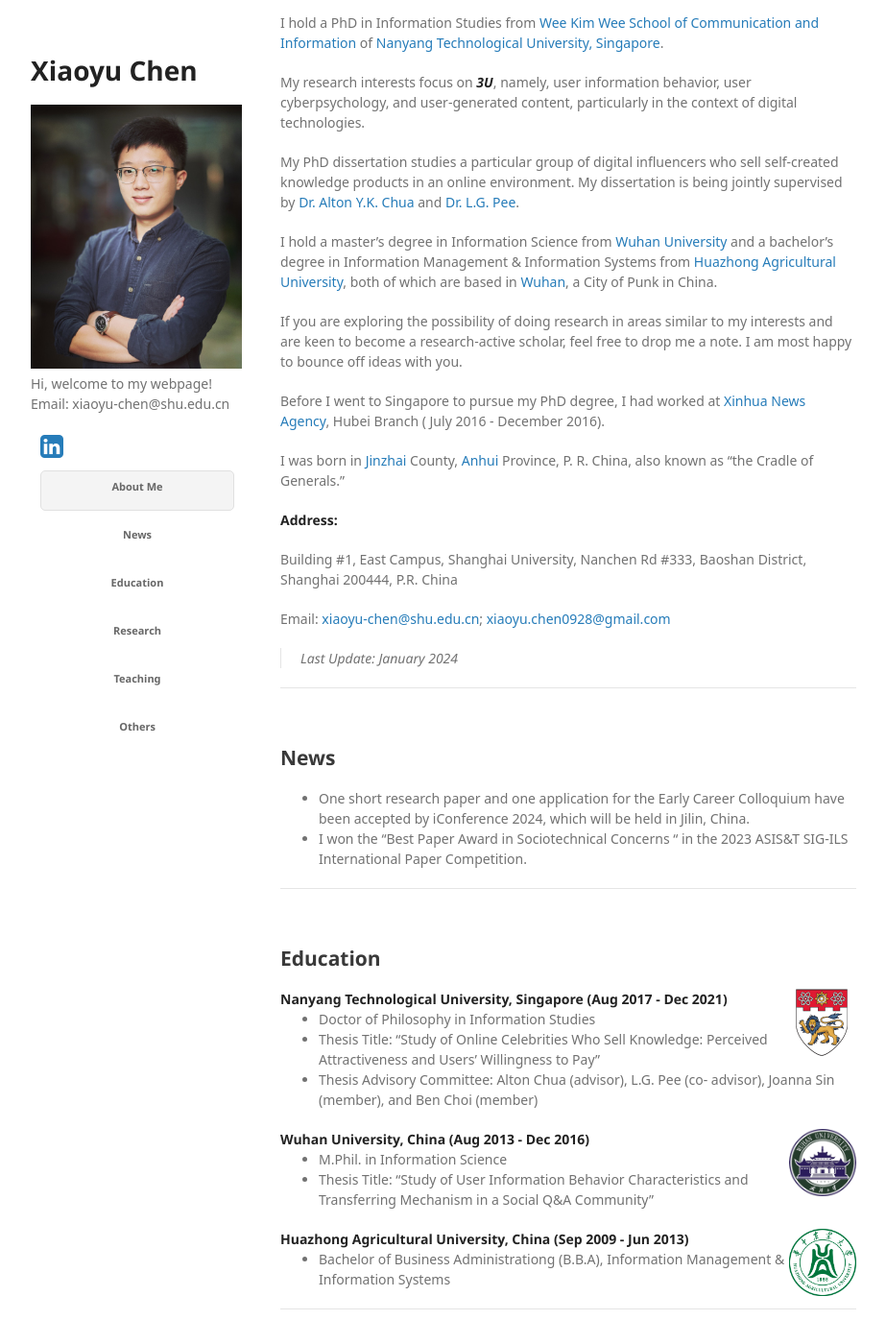
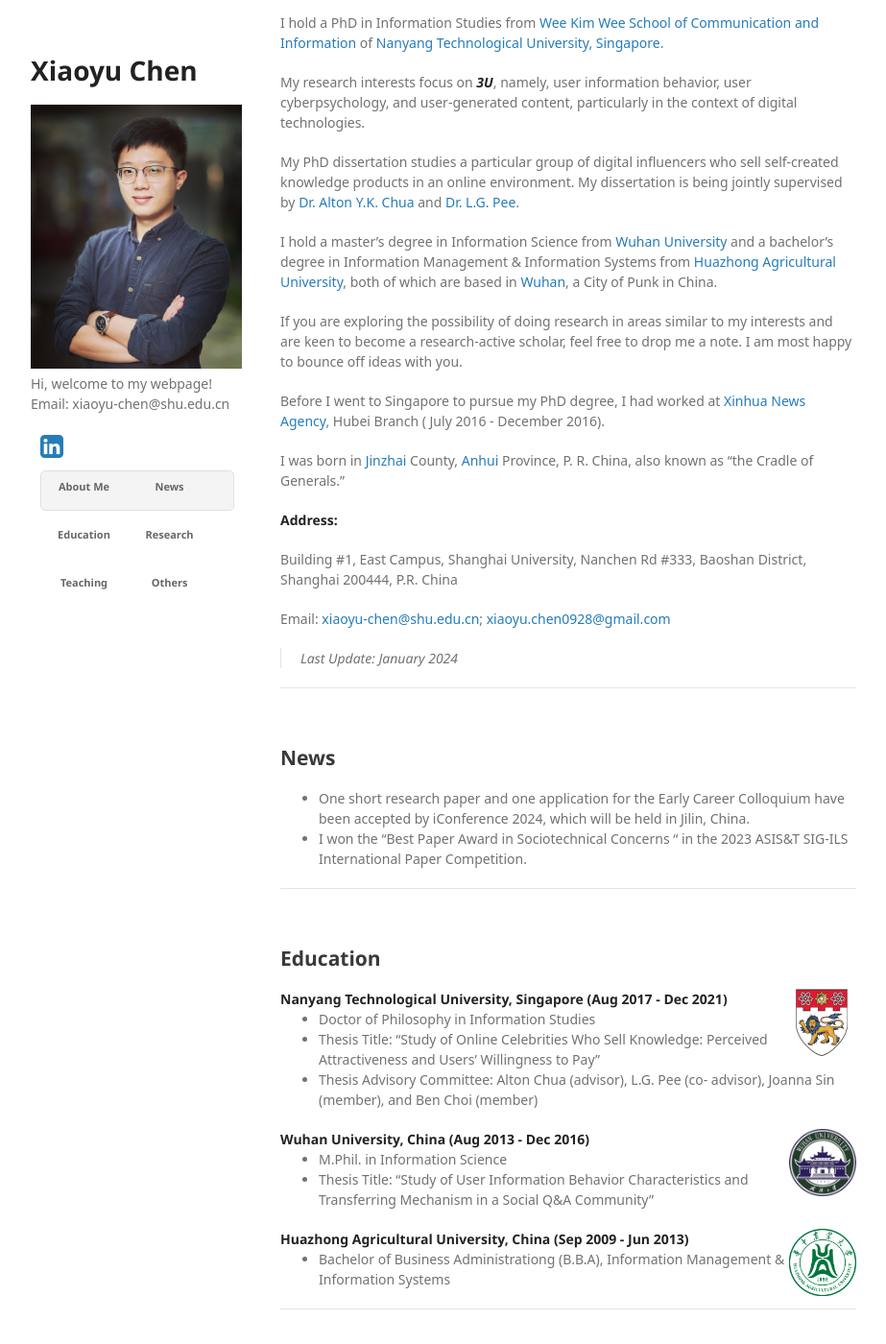
Before and after one commit to xiaoyu0928/xiaoyu0928.github.io, a Jekyll site: the page built from index.md, in a window 1280 px wide and 1400 px high, scrolled down 242 px. Shown: the whole window at 96% size, without its empty margins (178-1101 px from the left). Built offline with Jekyll 4.4.1, drawn with Linux system fonts in a browser that asks for light colours; some web fonts are replaced; a style sheet for code colours, icons or effects is not loaded; our own code applies the rules of GitHub Pages for plain Markdown files.

Commit message:
Update style.scss

```diff
--- a/assets/css/style.scss
+++ b/assets/css/style.scss
@@ -14,8 +14,8 @@
   }
 
   li {
-    display: block; // Each item appears on a new line
-    width: 100%; // Full width to avoid horizontal alignment
+    //display: block; // Each item appears on a new line
+    //width: 100%; // Full width to avoid horizontal alignment
     margin-bottom: 10px; // Space between links
     border: none; // Ensure no border is applied
     background: none; // Ensure no background different from others
@@ -23,7 +23,7 @@
   }
 
   a {
-    display: block; // Links take up the full width of the list item
+    //display: block; // Links take up the full width of the list item
     text-decoration: none;
     font-weight: bold;
     padding: 10px; // Padding for clickability and appearance
```
